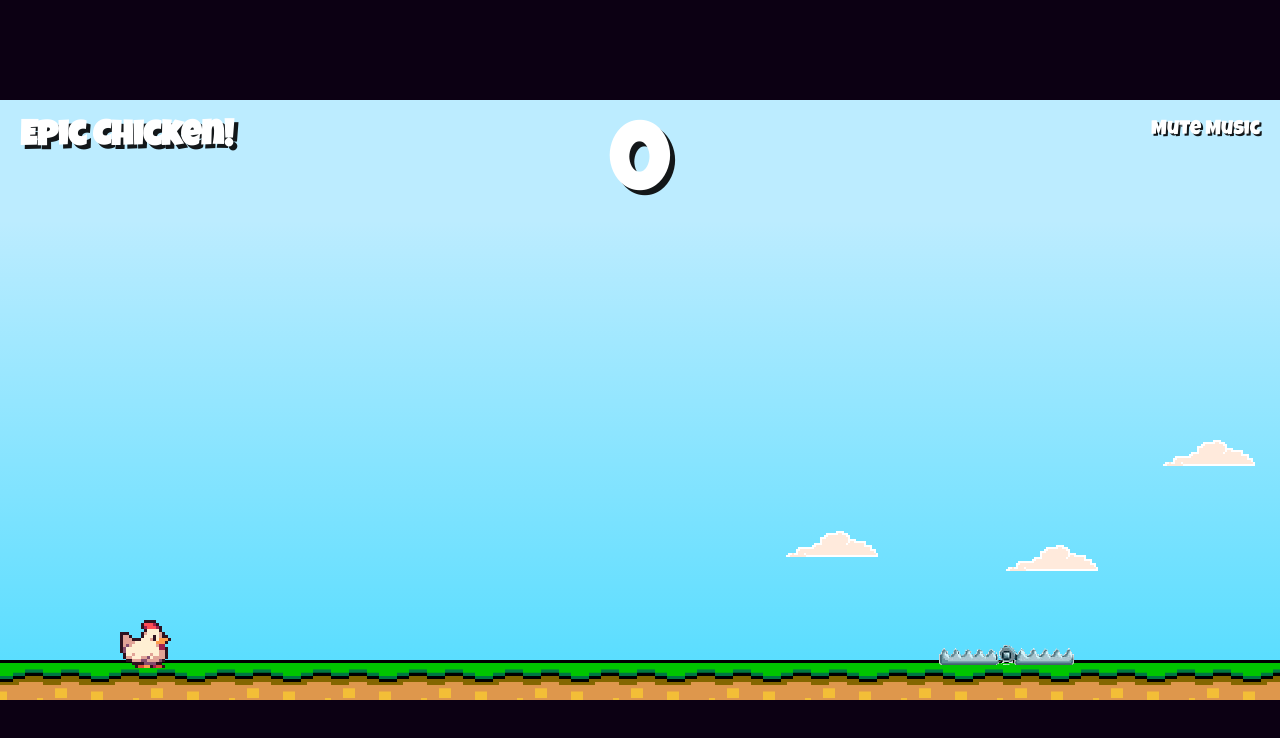
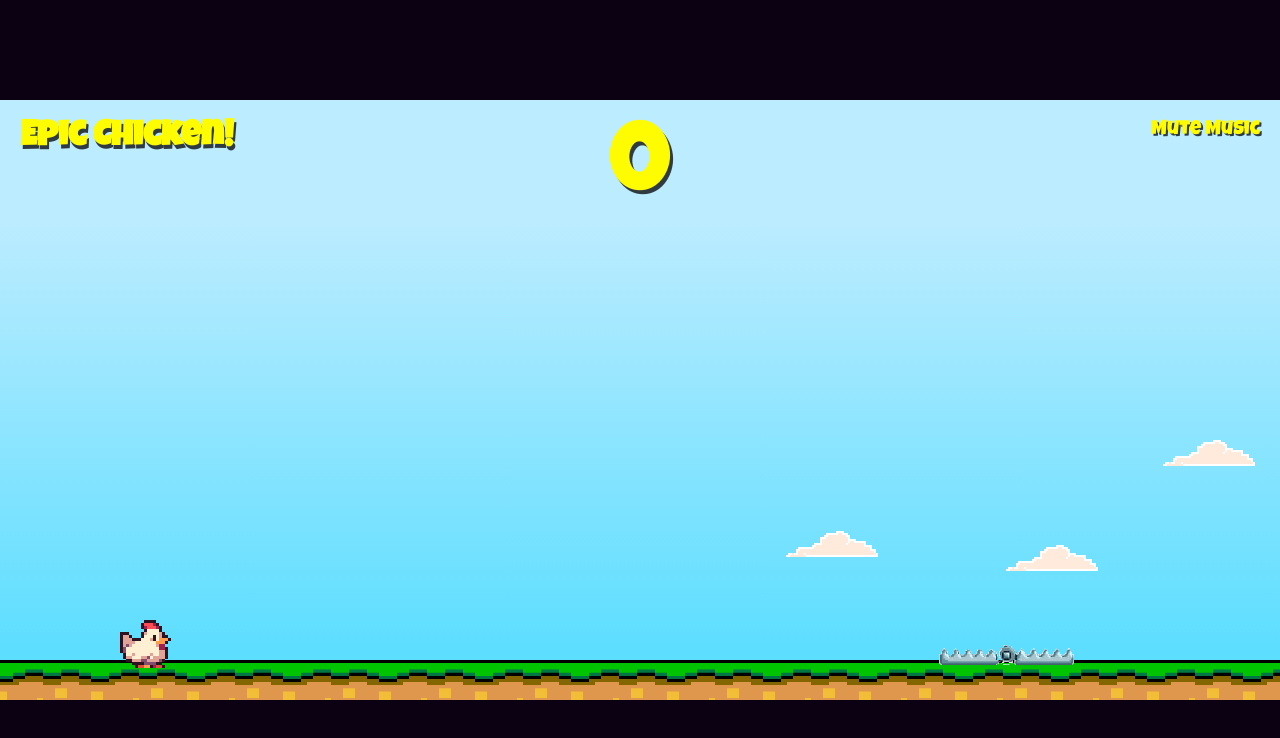
Before and after one commit to rbnmDev/chickeRun, a plain HTML site: page game.html in a window 1280 px wide. Both pictures are taken after a click on the button "Hold Space to Play". Drawn offline with Linux system fonts and the light colour scheme; a web font is replaced by a local one.

Commit message:
css last improves

```diff
--- a/styles/inicio.css
+++ b/styles/inicio.css
@@ -45,7 +45,7 @@ body {
 .cover-screen-container h1 {
     font-family: var(--H-style);
     font-size: max(min(15vw, 200px), 50px);
-    color: #ffd500;
+    color: #fffb00;
     z-index: 1;
     text-shadow: -15px -15px 0 rgb(255, 146, 146), 15px -15px 0 rgb(147, 146, 255), -15px 15px 0 rgb(252, 255, 150), 15px 15px rgb(144, 255, 181);
     margin: 0px;
--- a/styles/style.css
+++ b/styles/style.css
@@ -61,7 +61,7 @@ body {
 
 .start-button:hover {
     transform: scale(1.33);
-    color: #ffd755;
+    color: #fffb00;
 }
 
 
@@ -95,8 +95,8 @@ body {
 .scoreContainer h2 {
     font-family: var(--H-style);
     font-size: 35px;
-    color: #fff;
-    text-shadow: 4px 4px 0 rgba(0, 0, 0, 0.9);
+    color: #fffb00;
+    text-shadow: 2px 4px 0 rgba(0, 0, 0, 0.75);
 }
 
 #boton-Mute {
@@ -106,8 +106,8 @@ body {
     text-align: right;
     font-family: var(--H-style);
     font-size: 20px;
-    color: #fff;
-    text-shadow: 2px 2px 0 rgba(0, 0, 0, 0.9);
+    color: #fffb00;
+    text-shadow: 2px 2px 0 rgba(0, 0, 0, 0.75);
     background-color: #00000000;
     border: none;
     cursor: pointer;
@@ -126,8 +126,8 @@ body {
     grid-column: 2;
     font-family: var(--H-style);
     font-size: 100px;
-    color: #fff;
-    text-shadow: 5px 5px 0 rgba(0, 0, 0, 0.9);
+    color: #fffb00;
+    text-shadow: 3px 4px 0 rgba(0, 0, 0, 0.75);
     text-align: center;
 }
 
```
